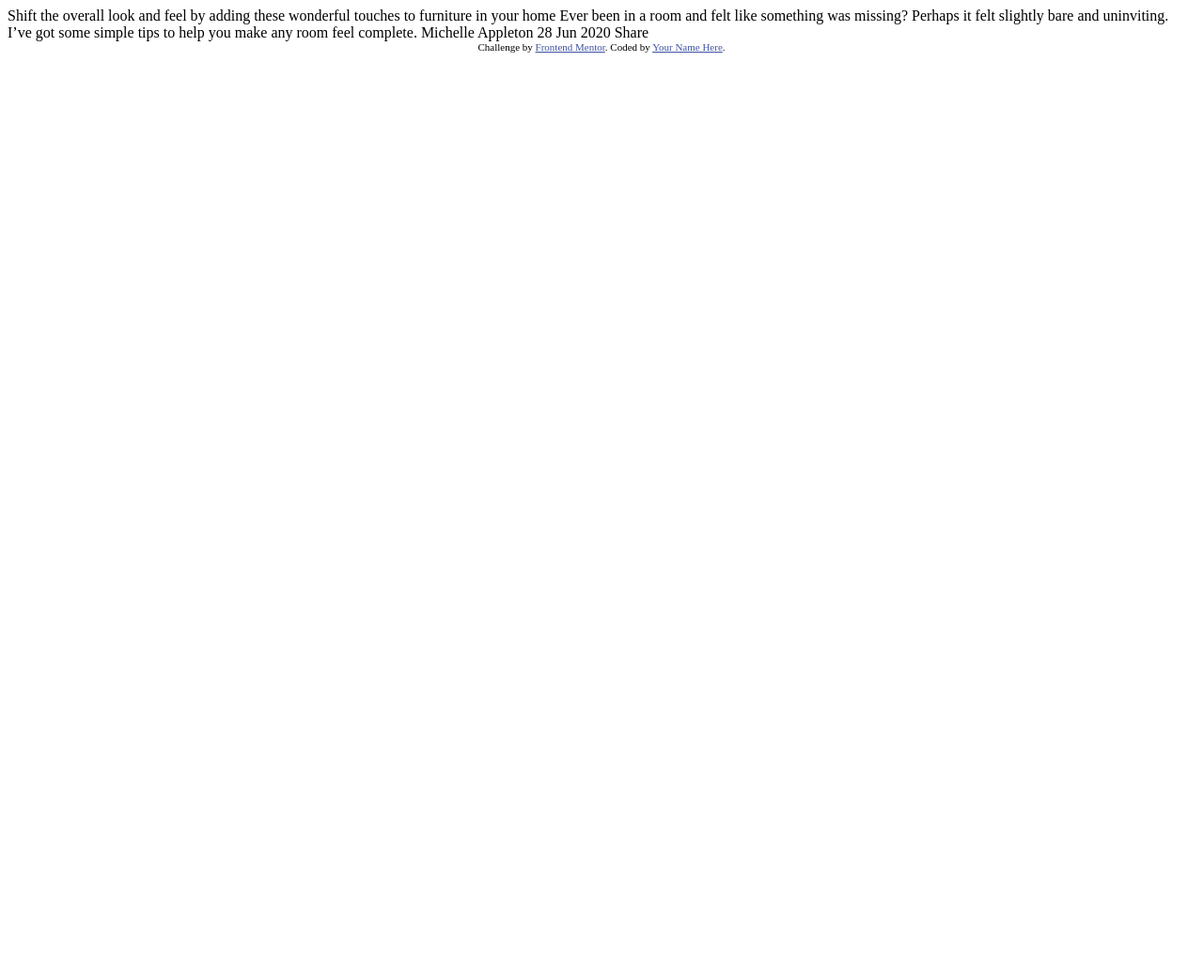
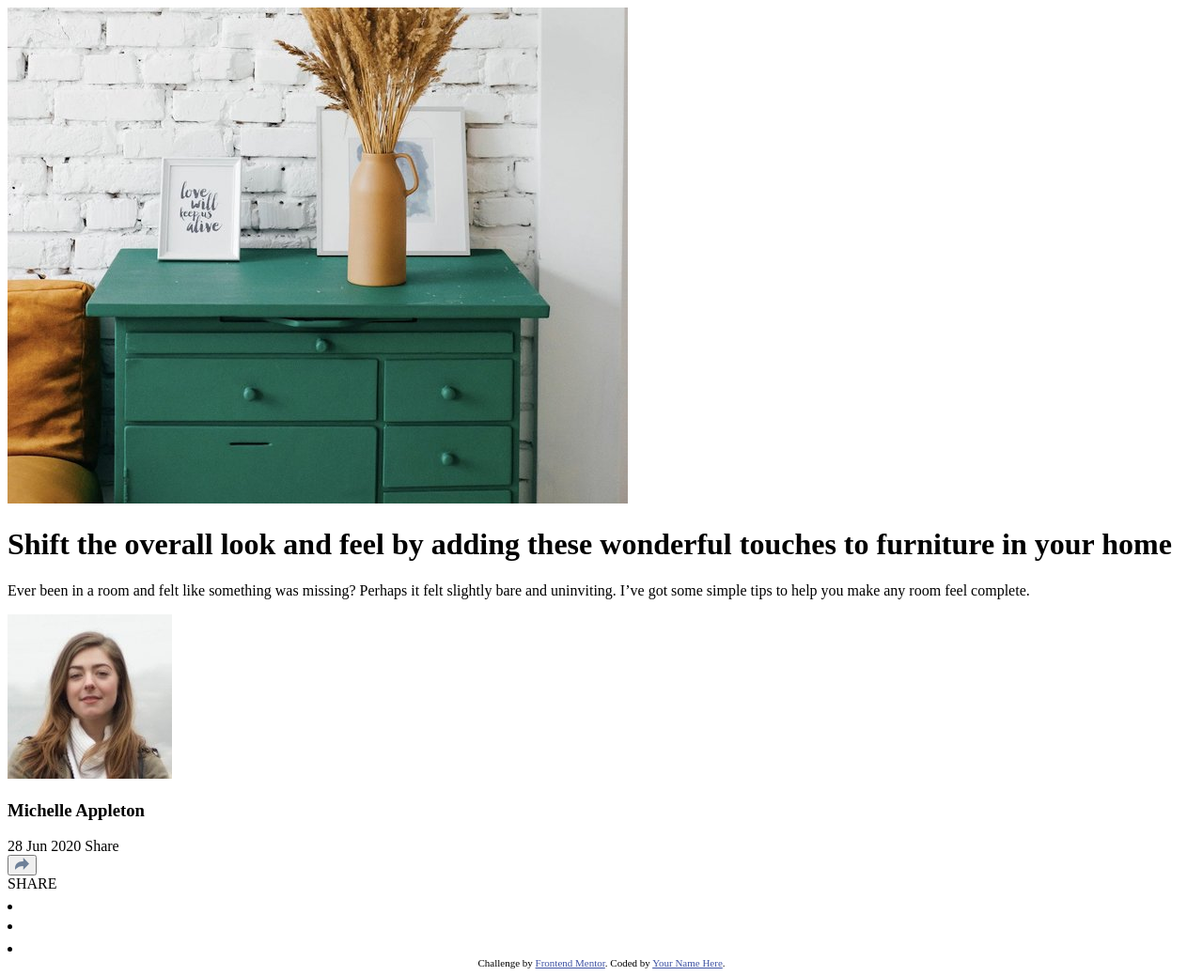
Before and after one commit to IndranjanaChatterjee/Article-preview-component, a plain HTML site: page index.html in a window 1280 px wide. Shown: the whole page at 94% size. Before the commit the page ends 800 px from the top, so only its background shows below. Drawn offline with Linux system fonts and the light colour scheme.

Commit message:
feat:HTML_CODE

```diff
--- a/index.html
+++ b/index.html
@@ -1,36 +1,95 @@
 <!DOCTYPE html>
 <html lang="en">
   <head>
-  <meta charset="UTF-8">
-  <meta name="viewport" content="width=device-width, initial-scale=1.0"> <!-- displays site properly based on user's device -->
+    <meta charset="UTF-8" />
+    <meta name="viewport" content="width=device-width, initial-scale=1.0" />
+    <!-- displays site properly based on user's device -->
 
-  <link rel="icon" type="image/png" sizes="32x32" href="./images/favicon-32x32.png">
+    <link
+      rel="icon"
+      type="image/png"
+      sizes="32x32"
+      href="./images/favicon-32x32.png"
+    />
+    <link rel="stylesheet" href="style.css"/>
 
     <title>Frontend Mentor | Article preview component</title>
 
     <!-- Feel free to remove these styles or customise in your own stylesheet 👍 -->
     <style>
-    .attribution { font-size: 11px; text-align: center; }
-    .attribution a { color: hsl(228, 45%, 44%); }
+      .attribution {
+        font-size: 11px;
+        text-align: center;
+      }
+      .attribution a {
+        color: hsl(228, 45%, 44%);
+      }
     </style>
   </head>
   <body>
+    <div class="preview-component">
+      <div class="container">
+        <div class="image">
+          <img src="./images/drawers.jpg" alt="image">
+        </div>
+        <div class="content">
+        <div class="inner">
+          <h1>
+            Shift the overall look and feel by adding these wonderful touches to
+            furniture in your home
+          </h1>
+          <p>
+            Ever been in a room and felt like something was missing? Perhaps it
+            felt slightly bare and uninviting. I’ve got some simple tips to help
+            you make any room feel complete.
+          </p>
+        </div>
+        <div class="profile">
+          <div class="details">
+            <img src="./images/avatar-michelle.jpg" alt="pic">
+            <div class="info">
+              <h3>Michelle Appleton</h3>
+              <span>28 Jun 2020 Share</span>
 
-  Shift the overall look and feel by adding these wonderful
-  touches to furniture in your home
+            </div>
+          </div>
 
-  Ever been in a room and felt like something was missing? Perhaps
-  it felt slightly bare and uninviting. I’ve got some simple tips
-  to help you make any room feel complete.
+          <button class="share-icon">
+            <img src="./images/icon-share.svg" alt="">
+          </button>
 
-  Michelle Appleton
-  28 Jun 2020
+          <div class="social-links">
+            <div class="d-flex">
+              <span>SHARE</span>
+              <div class="links">
+                <li>
+                  <img src="./images/icon-facebook.svg" alt="">
+                </li>
+                 <li>
+                  <img src="./images/icon-twitter.svg" alt="">
+                </li>
+                 <li>
+                  <img src="./images/icon-pinterest.svg" alt="">
+                </li>
+              </div>
+            </div>
+          </div>
 
-  Share
+          <div class="triangle"></div>
+
+        </div>
+        </div>
+
+      </div>
+    </div>
+
+
 
     <div class="attribution">
-    Challenge by <a href="https://www.frontendmentor.io?ref=challenge" target="_blank">Frontend Mentor</a>.
-    Coded by <a href="#">Your Name Here</a>.
+      Challenge by
+      <a href="https://www.frontendmentor.io?ref=challenge" target="_blank"
+        >Frontend Mentor</a
+      >. Coded by <a href="#">Your Name Here</a>.
     </div>
   </body>
 </html>
```
Also changed, not shown: style.css (added). Lines whose indentation alone changed are shown as unchanged.
